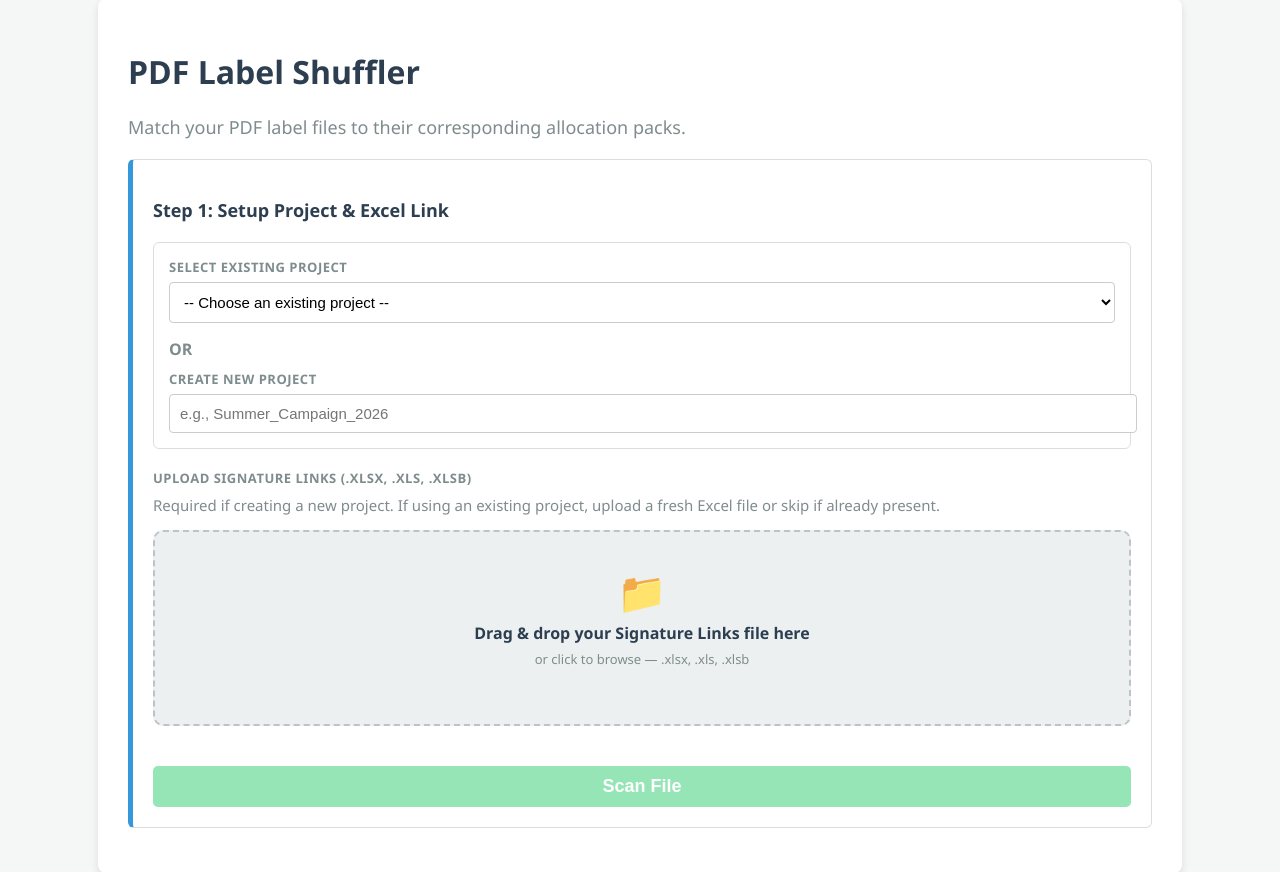
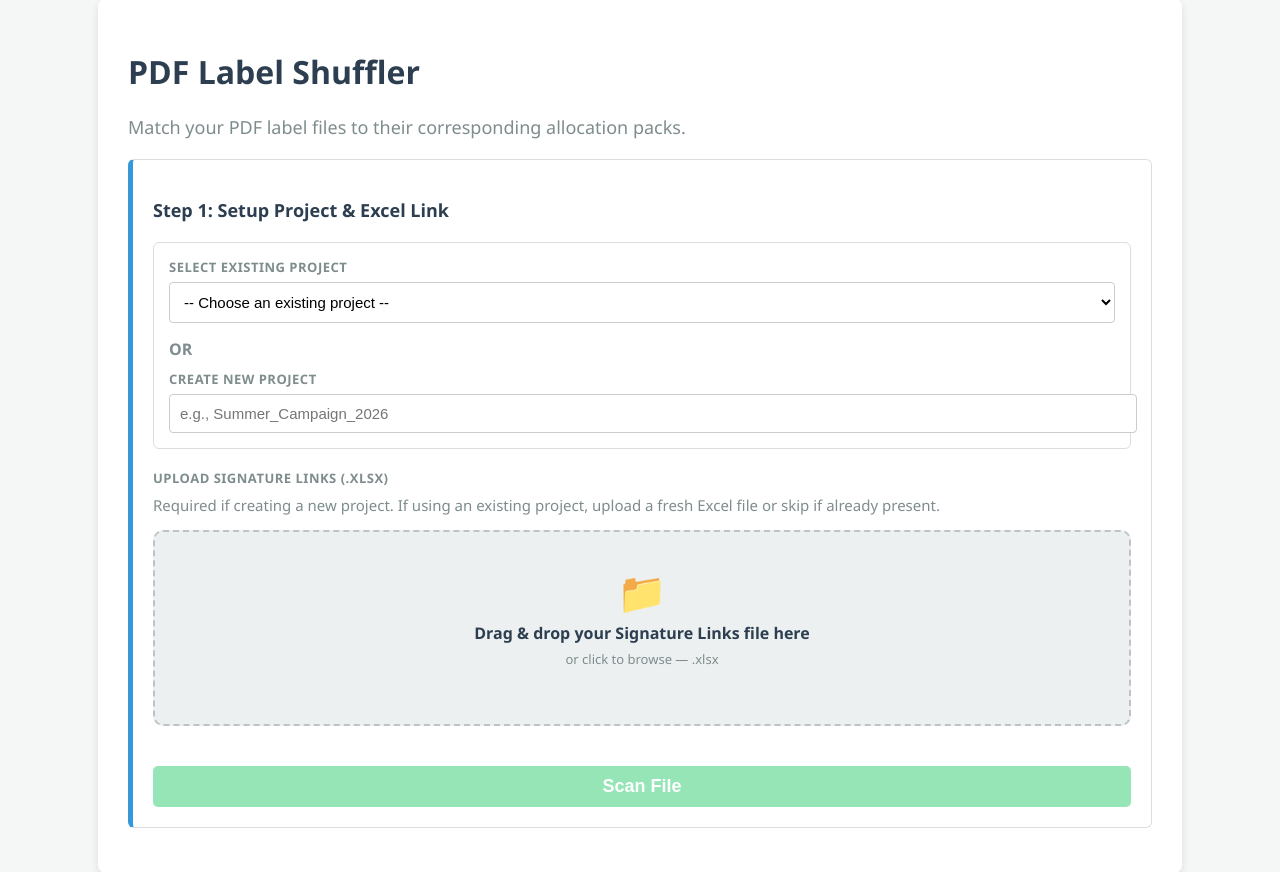
Before and after one commit to nesubat/Warehouse_app, a Flask app: page /pdf in a window 1280 px wide. Shown: the part 99-971 px from the top of the page. Run offline with Flask 3, Linux system fonts and the light colour scheme.

Commit message:
removed pyxlb and xlrd from requirements

```diff
--- a/requirements.txt
+++ b/requirements.txt
@@ -4,5 +4,3 @@ openpyxl
 xlwings
 PyMuPDF
 xlsxwriter
-pyxlsb
-xlrd
--- a/templates/pdf.html
+++ b/templates/pdf.html
@@ -114,7 +114,7 @@
                 </div>
 
                 <div class="input-field">
-                    <label class="project-name-label">Upload Signature Links (.xlsx, .xls, .xlsb)</label>
+                    <label class="project-name-label">Upload Signature Links (.xlsx)</label>
                     <p style="font-size: 15px; color: #7f8c8d; margin-top: 2px;" id="file-helper-text">
                         Required if creating a new project. If using an existing project, you can upload a fresh Excel file or skip if already present.
                     </p>
@@ -122,10 +122,10 @@
                         <div class="dropzone-content">
                             <div class="dropzone-icon">📁</div>
                             <p class="dropzone-text">Drag &amp; drop your Signature Links file here</p>
-                            <p class="dropzone-subtext">or click to browse — .xlsx, .xls, .xlsb</p>
+                            <p class="dropzone-subtext">or click to browse — .xlsx</p>
                             <p class="dropzone-filename"></p>
                         </div>
-                        <input type="file" name="excel_file" id="excel_file_input" class="dropzone-input" accept=".xlsx, .xls, .xlsb">
+                        <input type="file" name="excel_file" id="excel_file_input" class="dropzone-input" accept=".xlsx">
                     </div>
                 </div>
 
```
